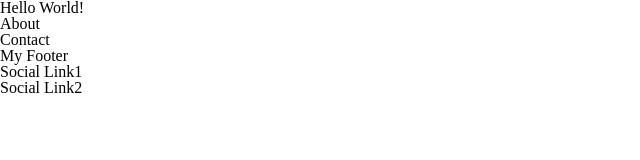
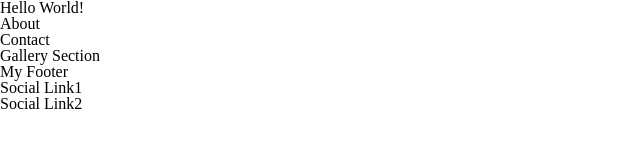
Before and after one commit to gabriel-serra/my-github-website, a plain HTML site: page index.html in a window 1280 px wide. Shown: the whole page, without its empty margins (0-640 px from the left). Drawn offline with Linux system fonts and the light colour scheme.

Commit message:
added gallery section - index.html

```diff
--- a/index.html
+++ b/index.html
@@ -16,6 +16,13 @@
             <li>Contact</li>
         </ul>
     </nav>
+
+<!-- section break -->
+<div>
+    <h2>Gallery Section</h2>
+</div>
+
+
     <footer>
         <h2>My Footer</h2>
         <ul>
```
